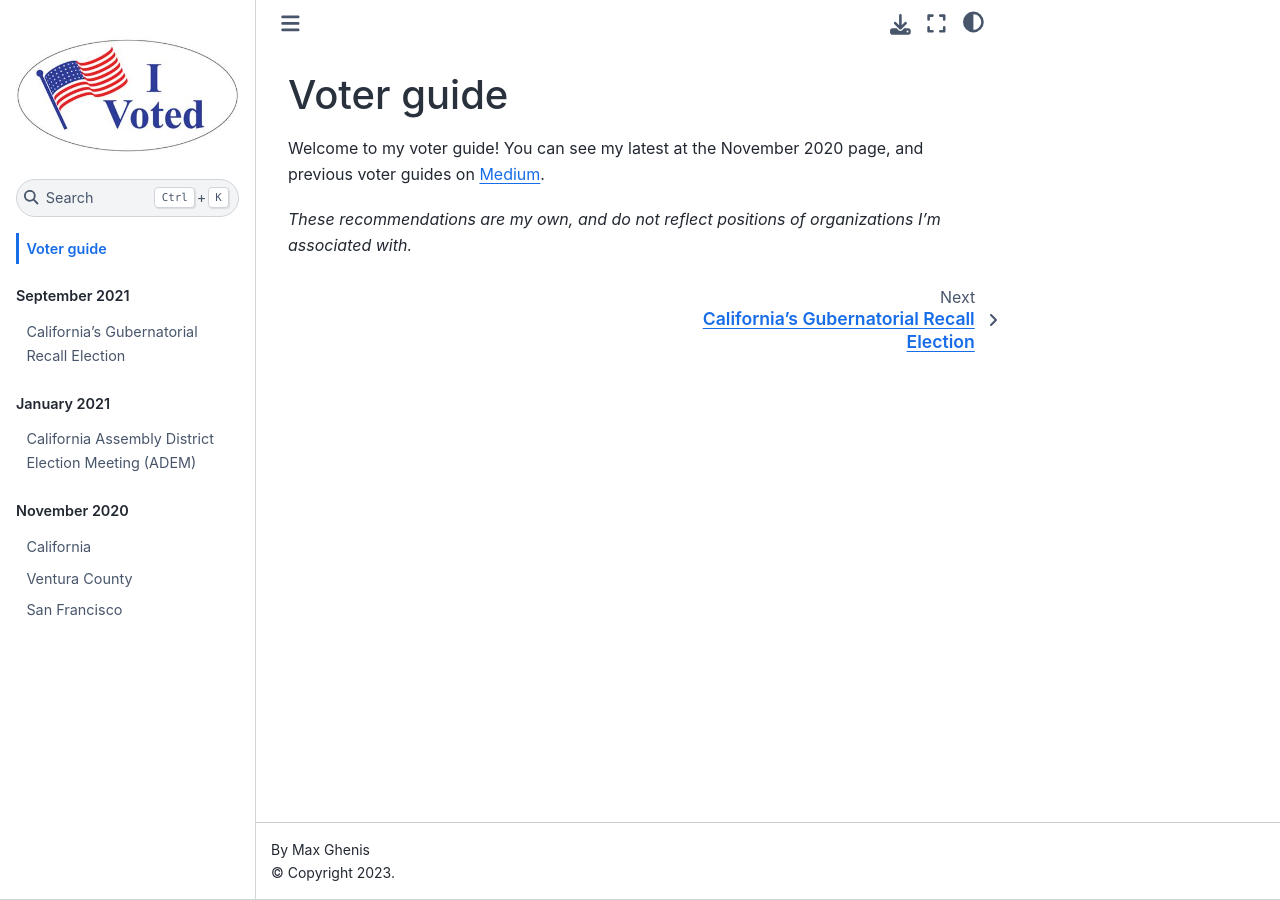
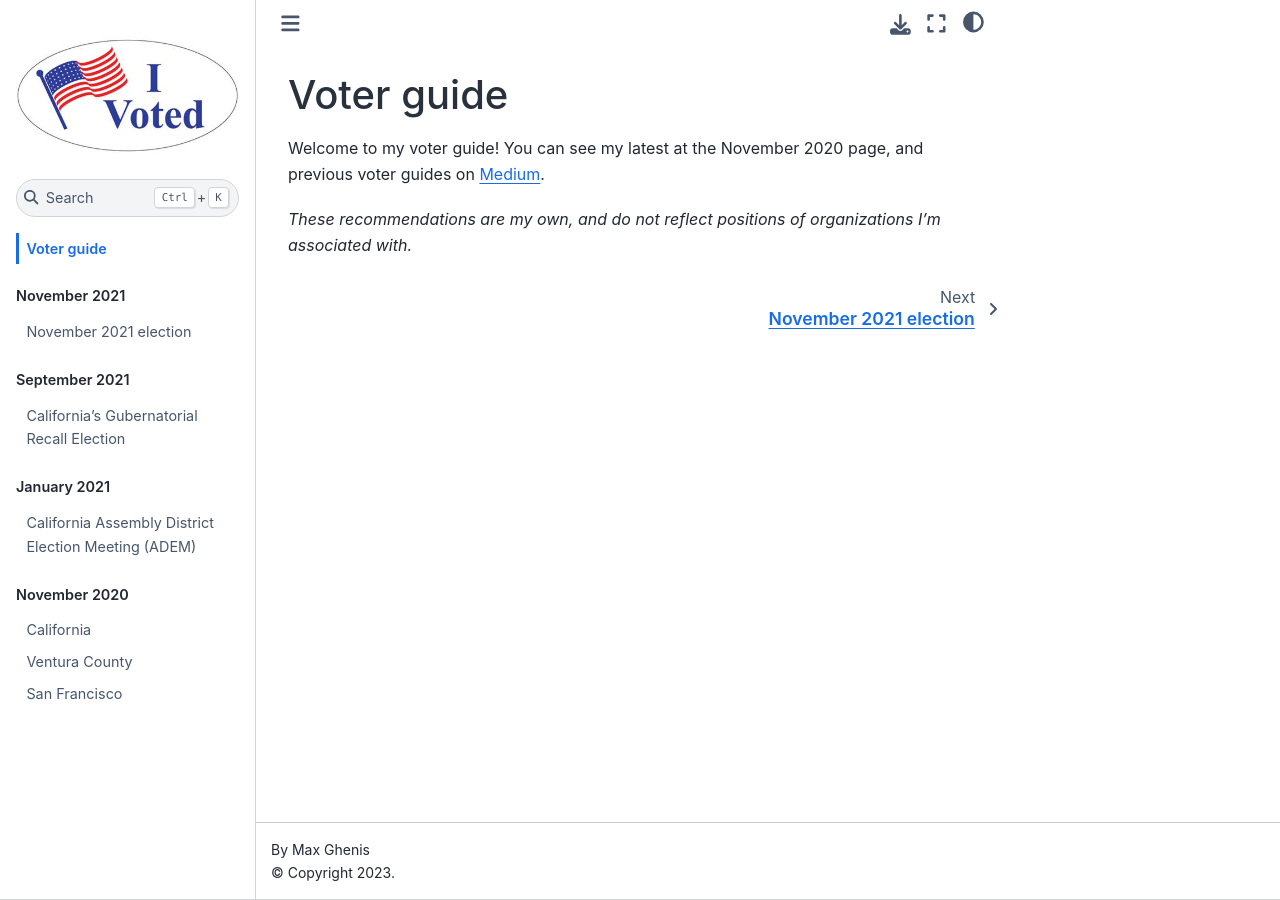
Before and after one commit to MaxGhenis/vote, a Jupyter Book: the page built from docs/index.md, in a window 1280 px wide. Built offline with Jupyter Book 1.0.4 settings and Sphinx 7.4.7 and the Sphinx Book theme 1.1.4, drawn with Linux system fonts in a browser that asks for light colours.

```diff
--- a/docs/_toc.yml
+++ b/docs/_toc.yml
@@ -1,6 +1,9 @@
 format: jb-book
 root: index
 parts:
+- caption: November 2021
+  chapters:
+  - file: nov2021/oxnard
 - caption: September 2021
   chapters:
   - file: sep2021/california
```
